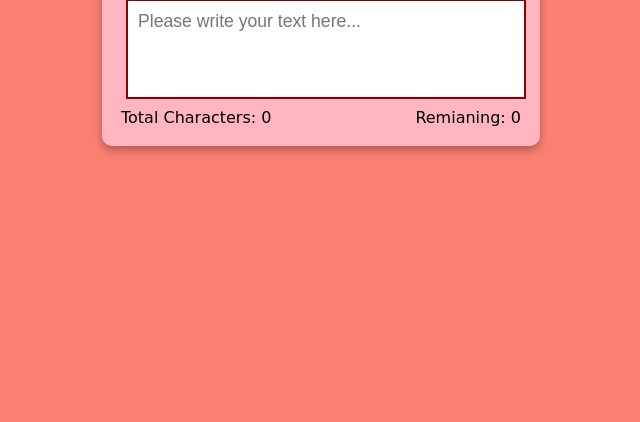
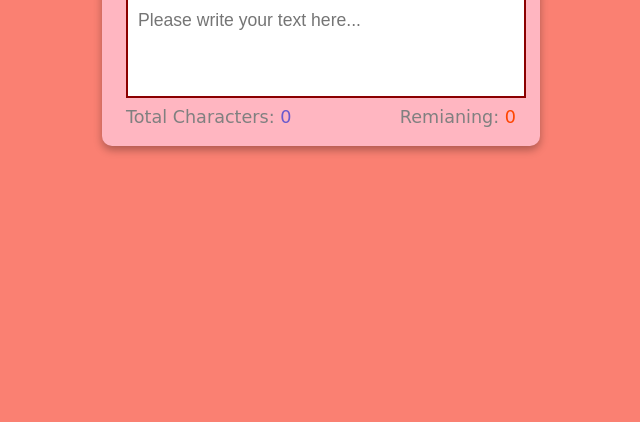
Before and after one commit to slaapz/character_counter, a plain HTML site: page index.html in a window 1280 px wide. Shown: the part 378-800 px from the top of the page, without its empty margins (319-959 px from the left). Drawn offline with Linux system fonts and the light colour scheme.

Commit message:
Finished styling

```diff
--- a/style.css
+++ b/style.css
@@ -40,4 +40,18 @@ body {
 .counter-container {
     display: flex;
     justify-content: space-between;
+    padding: 0 5px;
 }
+
+.container p {
+    font-size: 1.1rem;
+    color: gray;
+}
+
+.total-counter {
+    color: slateblue;
+}
+
+.remaining-counter {
+    color: orangered;
+}
```
